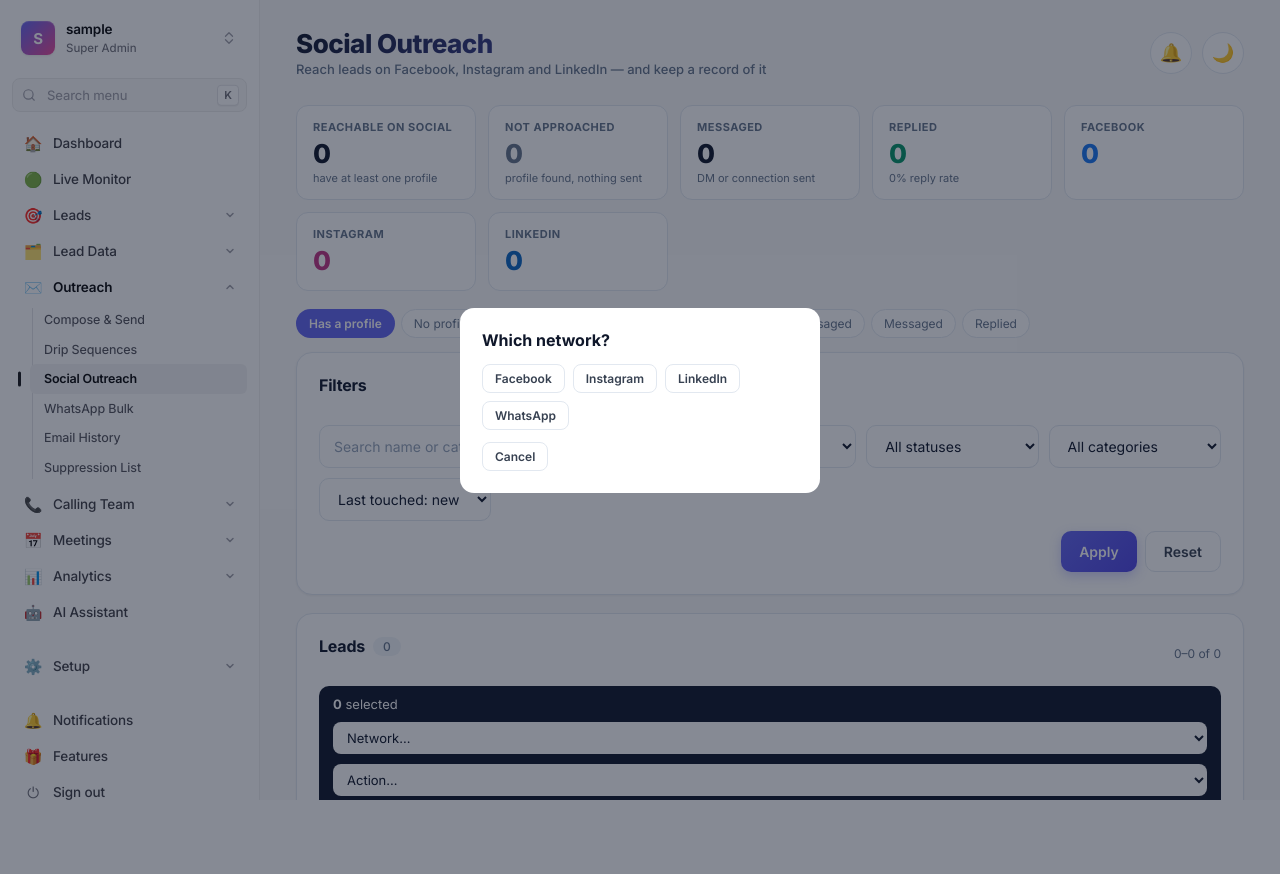
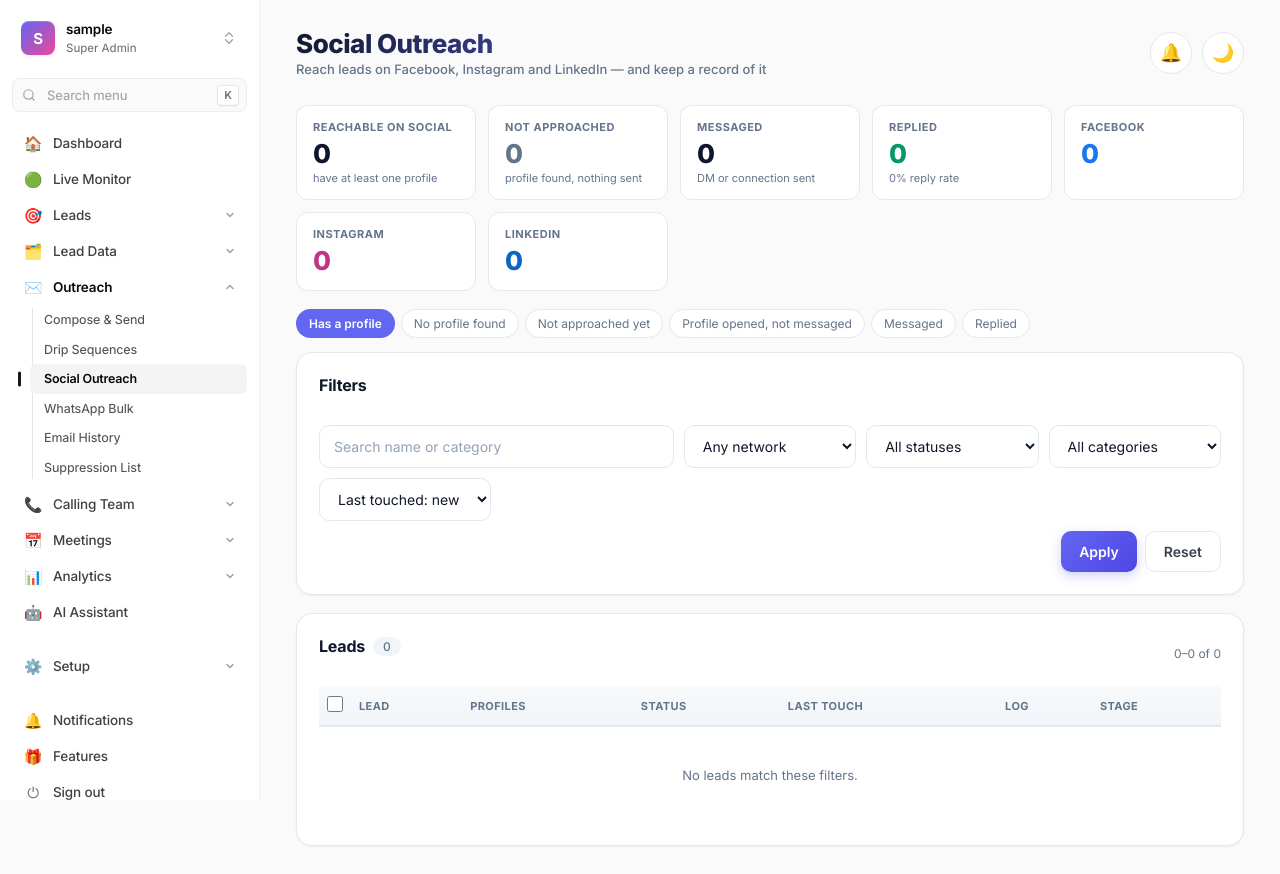
Before and after one commit to thakurbhavesh/mailsender, a Django app: page /social/ in a window 1280 px wide. Before the commit the page ends 800 px from the top, so only its background shows below. Run offline with Django 5.2, Linux system fonts and the light colour scheme; the visitor is signed in with stand-in values (Sample User, id 1); data that the repository does not hold is empty.

Commit message:
Make the hidden attribute actually hide things
The network picker would not close and the bulk bars showed with nothing
selected. Both toggle visibility through the hidden attribute, which works
only through the user agent's [hidden]{display:none} — and our own
display:grid and display:flex beat it on specificity, so setting hidden did
nothing at all.

Add [hidden]{display:none!important} once in the base stylesheet, move the
modal's inline display into a class, and let the picker close on Escape and
backdrop click rather than only the Cancel button.

Co-Authored-By: Claude Opus 5 (1M context) <noreply@anthropic.com>

```diff
--- a/scraper/templates/scraper/base.html
+++ b/scraper/templates/scraper/base.html
@@ -114,6 +114,9 @@
         :root[data-theme="dark"] #themeToggle { background:var(--card); border-color:var(--border); }
         :root[data-theme="dark"] #themeToggle:hover { background:var(--card-hover); }
         * { box-sizing: border-box; margin: 0; padding: 0; }
+        /* The hidden attribute relies on the UA's display:none, which any
+           display in our own CSS silently beats. Make it win. */
+        [hidden] { display: none !important; }
         html, body { height: 100%; }
         body {
             font-family: 'Inter', -apple-system, BlinkMacSystemFont, sans-serif;
--- a/scraper/templates/scraper/social/outreach.html
+++ b/scraper/templates/scraper/social/outreach.html
@@ -53,6 +53,10 @@
           border-radius:10px; margin-bottom:10px; font-size:13px; }
 .logbar select { padding:7px 10px; border-radius:8px; border:0; font-size:13px; font-family:inherit; }
 .rowSel, #selAll { width:16px; height:16px; cursor:pointer; accent-color:var(--primary,#4f46e5); }
+
+.ask-net { position:fixed; inset:0; background:rgba(15,23,42,.5); z-index:400;
+           display:grid; place-items:center; padding:20px; }
+.ask-net .box { background:var(--card,#fff); border-radius:14px; padding:22px; max-width:360px; width:100%; }
 
 .quick { display:flex; gap:4px; }
 .quick button { border:1px solid var(--border); background:#fff; border-radius:7px;
@@ -218,9 +222,8 @@
 </div>
 
 <!-- Quick-log form: which network was it? -->
-<div id="askNet" hidden
-     style="position:fixed;inset:0;background:rgba(15,23,42,.5);z-index:400;display:grid;place-items:center;padding:20px;">
-  <div style="background:var(--card,#fff);border-radius:14px;padding:22px;max-width:360px;width:100%;">
+<div id="askNet" class="ask-net" hidden>
+  <div class="box">
     <h3 style="margin:0 0 6px;font-size:16px;">Which network?</h3>
     <p style="font-size:13px;color:var(--text-muted);margin:0 0 14px;" id="askWhat"></p>
     <div style="display:flex;gap:8px;flex-wrap:wrap;">
@@ -284,8 +287,12 @@ function sendTouch(platform) {
 
     closeAsk();
 }
+// Close on backdrop click or Escape, not only the Cancel button.
 document.getElementById('askNet').addEventListener('click', e => {
     if (e.target.id === 'askNet') closeAsk();
 });
+document.addEventListener('keydown', e => {
+    if (e.key === 'Escape' && !document.getElementById('askNet').hidden) closeAsk();
+});
 </script>
 {% endblock %}
```
